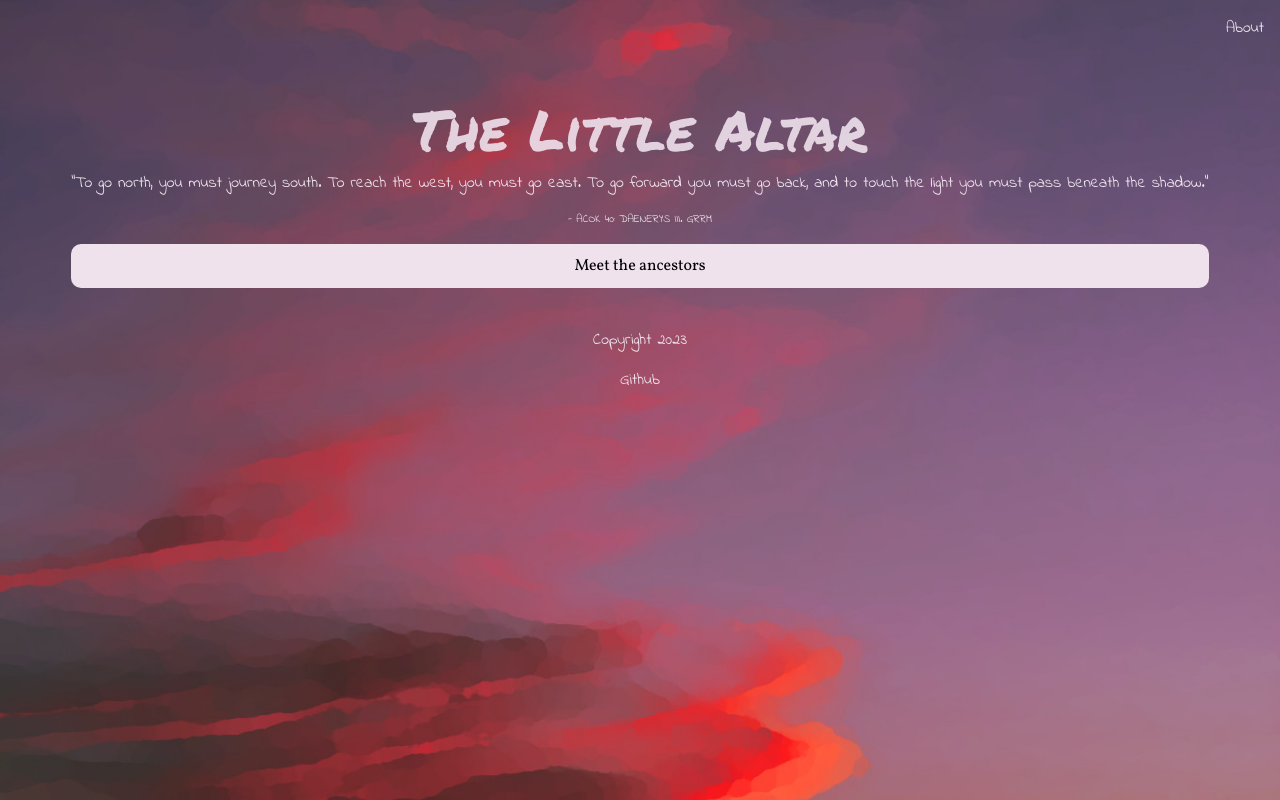
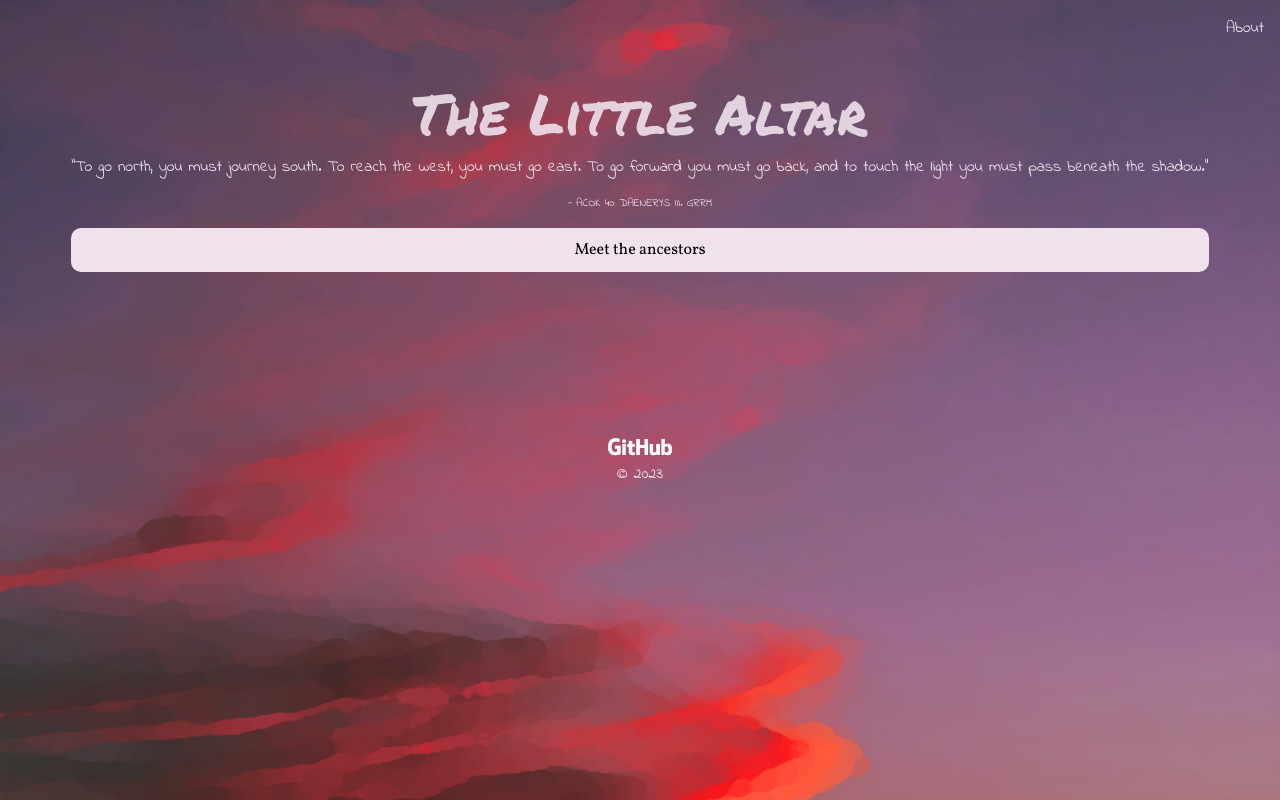
Before and after one commit to tracybrtn/little-altar, a React (Create React App) app: page / in a window 1280 px wide. Built offline with nearby package versions, Linux system fonts and the light colour scheme; a web font is replaced by a local one.

Commit message:
Added functional link to footer + copyright sign

```diff
--- a/src/App.js
+++ b/src/App.js
@@ -9,7 +9,7 @@ import Landing from './components/Landing';
 
 function App() {
   return (
-    <div className="homepage">
+    <div className="homepage d-flex-column">
       <Header></Header>
       <main class="d-flex justify-content-center">
         <Landing></Landing>
--- a/src/components/Footer/index.js
+++ b/src/components/Footer/index.js
@@ -1,11 +1,25 @@
 //import React
 import React from "react"
+
+//import logo
+import GithubLogo from "../../assets/images/github-logo.png";
 
 function Footer() {
   return(
     <footer>
-      <p>Copyright 2023</p>
-      <p>Github</p>
+      <div class="d-flex justify-content-center">
+        <a
+          href="https://github.com/tracybrtn"
+          target="_blank"
+          rel="noreferrer">
+          <img
+            src={GithubLogo}
+            alt="Github"
+            className="logo">
+          </img>
+        </a>
+      </div>
+      <p>&copy; 2023</p>
     </footer>
   )
 }
--- a/src/index.css
+++ b/src/index.css
@@ -10,12 +10,6 @@
   --primary-color: #efe2ed;
   --secondary-color: #010c12;
   --tertiary-color: #eef4f5;
-}
-
-/*Make sure content takes up the whole screen*/
-html {
-  margin: 0;
-  height: 100%;
 }
 
 body {
@@ -37,10 +31,6 @@ p {
 
 /*HOMEPAGE*/
 
-.homepage {
-  display: flex;
-  flex-direction: column;
-}
 
 /*HEADER*/
 header {
@@ -94,6 +84,14 @@ button {
 
 /*END OF LANDING PAGE*/
 /*FOOTER*/
+
+footer {
+  margin-top: 20vh;
+}
 footer p {
   text-align: center;
 }
+
+.logo {
+  max-height: 30px;
+}
```
Also changed, not shown: src/assets/images/github-logo.png (added).
